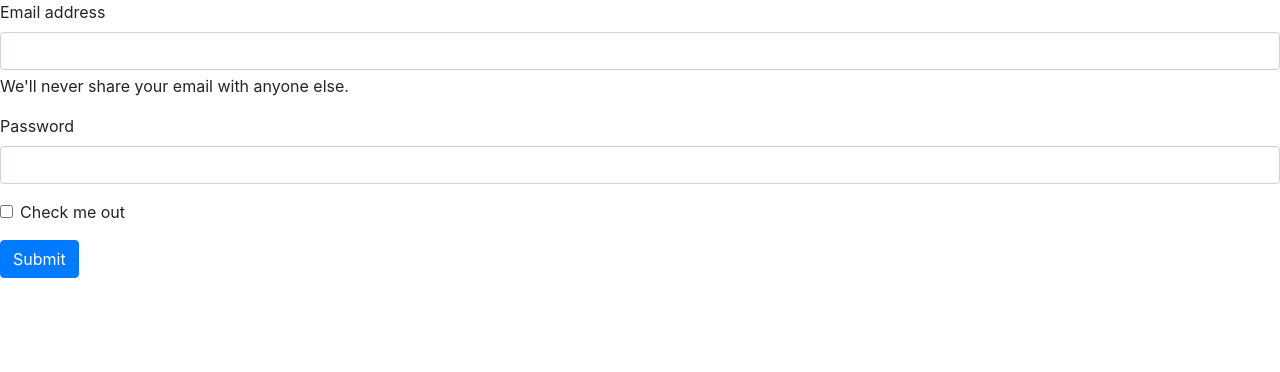
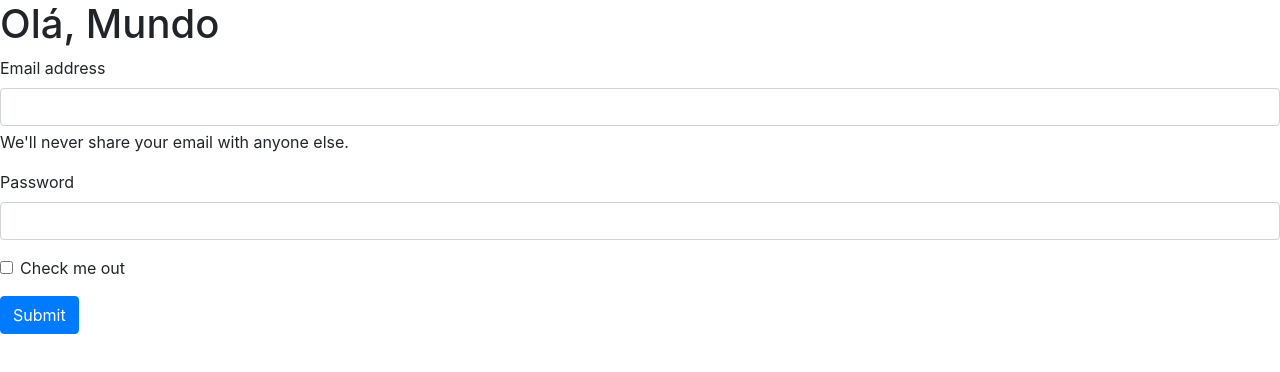
Before and after one commit to Luaoliver/AngularJS, a website: page index.html in a window 1280 px wide. Drawn offline with nearby package versions, Linux system fonts and the light colour scheme; some packages are replaced by stand-ins of ours.

Commit message:
dynamic page

```diff
--- a/index.html
+++ b/index.html
@@ -5,13 +5,25 @@
     <meta http-equiv="X-UA-Compatible" content="IE=edge">
 
     <title>Curso AngularJS</title>
+
     <link rel="stylesheet" href="node_modules\bootstrap\dist\css\bootstrap.min.css"> <!-- caminho relativo href e src -->
-
     <script src="node_modules\bootstrap\dist\js\bootstrap.min.js"> //injetar bootstrap </script>
     <script src="node_modules\angular\angular.min.js"> //injetar angular </script>
     <script src="node_modules\angular-route\angular-route.min.js"> //injetar angular route </script>
+
+    <script>
+        angular.module("app", []); // criando um modulo
+        angular.module("app").controller("appControler", function(){
+            vm = this
+            vm.ola = "Olá, Mundo"
+            console.log(this.ola)
+        }); //criando um controller relacionado os modulo
+    </script>
+
 </head>
-<body>
+<body ng-app="app"> <!-- o html body faz parte do modulo app -->
+    <div ng-controller="appControler as vm"> <!-- tudo que acontece no appControler é replicado na div -->
+        <h1>{{vm.ola}}</h1>
         <form>
             <div class="mb-3">
               <label for="exampleInputEmail1" class="form-label">Email address</label>
@@ -28,5 +40,6 @@
             </div>
             <button type="submit" class="btn btn-primary">Submit</button>
           </form>
+    </div>
 </body>
 </html>
--- a/package.json
+++ b/package.json
@@ -4,7 +4,7 @@
   "description": "",
   "main": "index.js",
   "scripts": {
-    "test": "echo \"Error: no test specified\" && exit 1"
+    "start": "live-server"
   },
   "keywords": [],
   "author": "",
```
Lines whose indentation alone changed are shown as unchanged.
